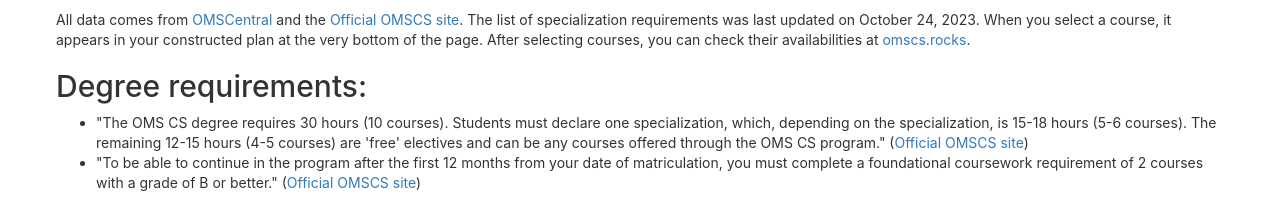
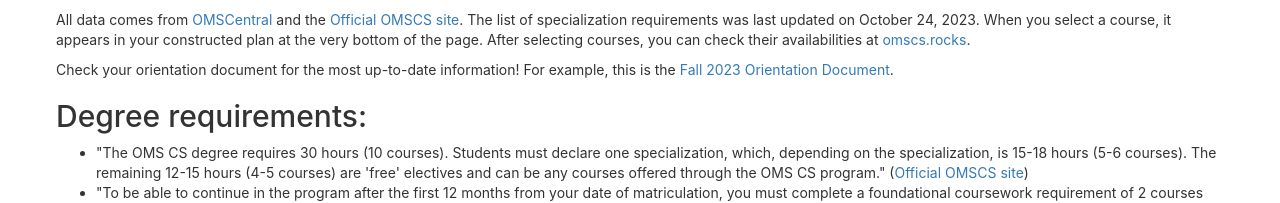
Before and after one commit to logic-tonic/omscs-course-planner, a React (Create React App) app: page / in a window 1280 px wide. Shown: the part 174-377 px from the top of the page. Built offline with nearby package versions, Linux system fonts and the light colour scheme.

Commit message:
Add orientation doc

```diff
--- a/src/App.js
+++ b/src/App.js
@@ -14,6 +14,7 @@ function App() {
           When you select a course, it appears in your constructed plan at the very bottom of the page.
           After selecting courses, you can check their availabilities at <a href="https://docs.google.com/spreadsheets/d/e/2PACX-1vRyHrRhH2V52bsYFEtm-8oJDaFOlyGYz6AKXm8WwsthN3fNP3KGkEx7O7D9ZHV3j2iKnzU2XHqoh4pQ/pubhtml" target="_blank" rel="noreferrer">omscs.rocks</a>.</p>
 
+          Check your orientation document for the most up-to-date information! For example, this is the <a href="https://omscs.gatech.edu/sites/default/files/documents/Other_docs/fall_2023_orientation_document.pdf" target="_blank" rel="noreferrer">Fall 2023 Orientation Document</a>.
           <h2>Degree requirements:</h2>
           <ul>
             <li>"The OMS CS degree requires 30 hours (10 courses).  Students must declare one specialization, which, depending on the specialization, is 15-18 hours (5-6 courses). The remaining 12-15 hours (4-5 courses) are 'free' electives and can be any courses offered through the OMS CS program." (<a href="https://omscs.gatech.edu/program-info/specializations" target="_blank" rel="noreferrer">Official OMSCS site</a>)</li>
```
